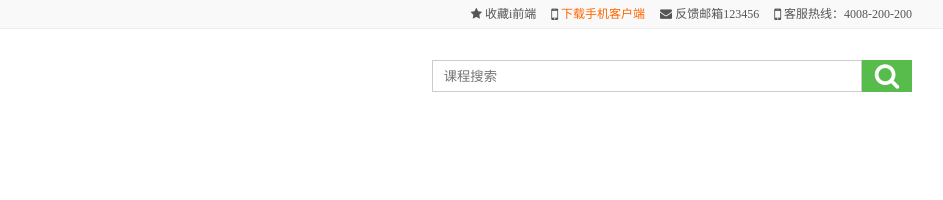
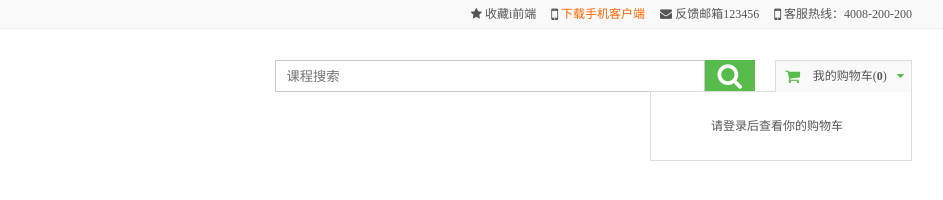
Before and after one commit to li678/iweb, a plain HTML site: page index.html in a window 1280 px wide. Shown: the full height of the page, 228-1171 px from the left. Drawn offline with Linux system fonts and the light colour scheme.

Commit message:
修该index

```diff
--- a/index.html
+++ b/index.html
@@ -52,6 +52,7 @@
 			outline: none;
 			padding-left: .8em;	/*CSS中0.8简写成.8*/
 			padding-right: .8em;
+			vertical-align: middle;		/*行内块元素与同一行中的竖直对齐*/
 		}
 		.search > .fa-search {
 			background: #57bc4c;
@@ -61,6 +62,45 @@
 			height: 32px;
 			line-height: 32px;		/*垂直居中*/
 			text-align: center;		/*水平居中*/
+			vertical-align: middle;
+		}
+		.cart-container {
+			/* 修改购物车的定位，为下拉菜单提供定位参照物 */
+			position: relative;
+			float: right;
+			margin-top: 7px;
+			margin-left: 20px;
+
+		}
+		.cart {
+			background: #f9f9f9;
+			border: 1px solid #ddd;
+			line-height: 31px;
+			cursor: pointer;
+			position: relative;
+			z-index: 1;
+			border-bottom: none;
+		}
+		.cart > .fa{
+			padding-left: .6em;
+			padding-right: .6em;;
+			color: #57bc4c;
+		}
+		.cart > .caret {
+			transform: rotate(0);
+			transition: all .3s;
+		}
+		.cart > .caret-rotate {
+			transform: rotate(180deg);
+		}
+		.cart-container > .dropdown {
+			position: absolute;		/*绝对定位的元素处于其他元素上方*/
+			top: 31px;
+			right: 0px;
+			border: 1px solid #ddd;
+			padding: 2em 5em 2em 5em;	/*上、右、下、左*/
+			width: 262px;
+			background: #fff;
 		}
 	</style>
 </head>
@@ -91,14 +131,33 @@
 		<div class="container">
 			<!-- logo -->
 			<img src="img/logo.png" alt="iweb LOGO">
+			<!-- 购物车 z-index要高于“下拉菜单”-->
+			<div class="cart-container">
+				<div class="cart" id="myCart">
+					<span class="fa fa-shopping-cart fa-lg"></span>
+					<span>我的购物车(<b>0</b>)</span>
+					<span class="fa fa-caret-down caret" id="caret"></span>
+				</div>
+					<!--下拉菜单  -->
+					<div class="dropdown">
+						请登录后查看你的购物车
+					</div>
+			</div>
 			<!-- 输入框 -->
 			<div class="search">
 				<input type="text" placeholder="课程搜索"><span class="fa fa-search fa-lg"></span>
 			</div>
-
-
-			<!-- 购物车 -->
 		</div>
 	</div>
+
+	<script type="text/javascript">
+		//鼠标悬停“我的购物车”，小三角旋转
+		myCart.onmouseenter = ()=>{
+			caret.classList.add('caret-rotate')
+		}
+		myCart.onmouseleave = ()=>{
+			caret.classList.remove('caret-rotate')
+		}
+	</script>
 </body>
 </html>
```
